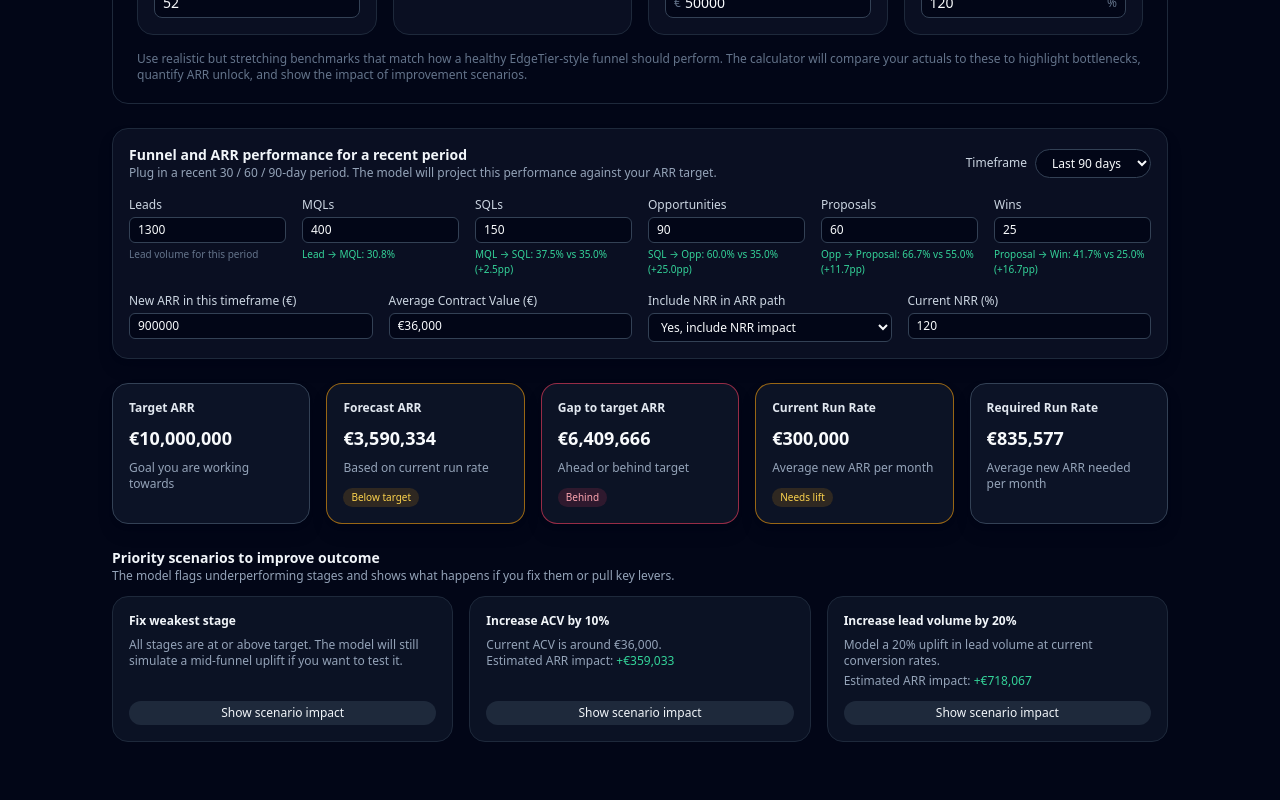
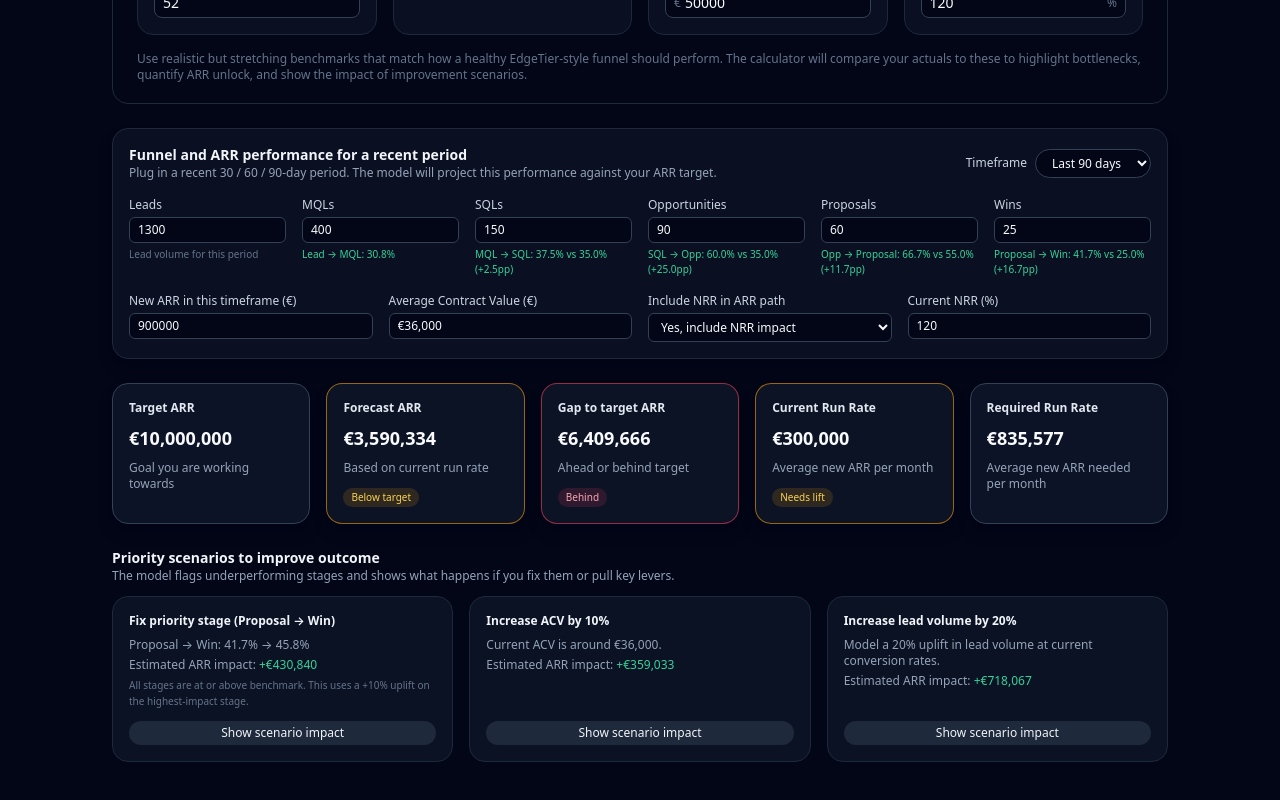
Before and after one commit to powerstephen/saas-throughput-tracker, a Next.js app: page / in a window 1280 px wide. Shown: the part 514-1314 px from the top of the page. Built offline with nearby package versions, Linux system fonts and the light colour scheme.

Commit message:
Update MainDashboard.tsx

```diff
--- a/components/MainDashboard.tsx
+++ b/components/MainDashboard.tsx
@@ -93,7 +93,7 @@ const MainDashboard: React.FC<{ benchmarks: Benchmarks }> = ({
     let forecastArr =
       currentRunRate * monthsInTargetPeriod;
 
-    // Optionally factor NRR in future if needed; for now keep simple
+    // NRR could be layered later; for now we keep the forecast simple
     // if (actuals.includeNrr) { ... }
 
     const gapToTarget = forecastArr - benchmarks.targetArr;
@@ -227,7 +227,6 @@ const MainDashboard: React.FC<{ benchmarks: Benchmarks }> = ({
     return underperforming[0];
   }, [conversionRates, benchmarks]);
 
-  // Scenario previews – show ARR impact inside the cards
   const weeksInTimeframe = benchmarks.timeframeWeeks;
   const monthsInTargetPeriod = weeksInTimeframe / 4.345;
 
@@ -235,40 +234,43 @@ const MainDashboard: React.FC<{ benchmarks: Benchmarks }> = ({
     arrDelta: number;
   }) | null;
 
-  let weakestPreview: ScenarioPreview = null;
-  if (weakestStage) {
+  type StageId =
+    | "mqlToSql"
+    | "sqlToOpp"
+    | "oppToProposal"
+    | "proposalToWin";
+
+  const computeStageScenario = (
+    stageId: StageId,
+    newRate: number
+  ): ScenarioPreview => {
     let { leads, mqls, sqls, opps, proposals } = actuals;
     let wins = actuals.wins;
 
-    if (weakestStage.id === "mqlToSql") {
-      const newSqls = Math.round(
-        mqls * benchmarks.mqlToSql
-      );
+    // Rebuild the pipeline from the adjusted stage downward
+    if (stageId === "mqlToSql") {
+      const newSqls = Math.round(mqls * newRate);
       const newOpps = conversionRates.sqlToOpp * newSqls;
       const newProposals =
         conversionRates.oppToProposal * newOpps;
       const newWins =
         conversionRates.proposalToWin * newProposals;
       wins = newWins;
-    } else if (weakestStage.id === "sqlToOpp") {
-      const newOpps = Math.round(
-        sqls * benchmarks.sqlToOpp
-      );
+    } else if (stageId === "sqlToOpp") {
+      const newOpps = Math.round(sqls * newRate);
       const newProposals =
         conversionRates.oppToProposal * newOpps;
       const newWins =
         conversionRates.proposalToWin * newProposals;
       wins = newWins;
-    } else if (weakestStage.id === "oppToProposal") {
-      const newProposals = Math.round(
-        opps * benchmarks.oppToProposal
-      );
+    } else if (stageId === "oppToProposal") {
+      const newProposals = Math.round(opps * newRate);
       const newWins =
         conversionRates.proposalToWin * newProposals;
       wins = newWins;
-    } else if (weakestStage.id === "proposalToWin") {
+    } else if (stageId === "proposalToWin") {
       const newWins = Math.round(
-        proposals * benchmarks.proposalToWin
+        proposals * newRate
       );
       wins = newWins;
     }
@@ -285,12 +287,89 @@ const MainDashboard: React.FC<{ benchmarks: Benchmarks }> = ({
     const arrDelta =
       forecastArr - baseMetrics.forecastArr;
 
-    weakestPreview = {
+    return {
       forecastArr: clampNumber(forecastArr),
       gapToTarget: clampNumber(gapToTarget),
       currentRunRate: clampNumber(currentRunRate),
       arrDelta: clampNumber(arrDelta),
     };
+  };
+
+  // Weakest-stage or max-impact scenario
+  let weakestPreview: ScenarioPreview = null;
+  let scenarioStageLabel: string | null = null;
+  let scenarioStageActual: number | null = null;
+  let scenarioStageTarget: number | null = null;
+  let scenarioIsMaxImpact = false;
+
+  if (weakestStage) {
+    weakestPreview = computeStageScenario(
+      weakestStage.id,
+      weakestStage.target
+    );
+    scenarioStageLabel = weakestStage.label;
+    scenarioStageActual = weakestStage.actual;
+    scenarioStageTarget = weakestStage.target;
+  } else {
+    // All stages at / above target → pick the max-impact stage
+    const candidates: {
+      id: StageId;
+      label: string;
+      actual: number;
+    }[] = [
+      {
+        id: "mqlToSql",
+        label: "MQL → SQL",
+        actual: conversionRates.mqlToSql,
+      },
+      {
+        id: "sqlToOpp",
+        label: "SQL → Opp",
+        actual: conversionRates.sqlToOpp,
+      },
+      {
+        id: "oppToProposal",
+        label: "Opp → Proposal",
+        actual: conversionRates.oppToProposal,
+      },
+      {
+        id: "proposalToWin",
+        label: "Proposal → Win",
+        actual: conversionRates.proposalToWin,
+      },
+    ];
+
+    let bestPreview: ScenarioPreview = null;
+    let bestLabel: string | null = null;
+    let bestActual: number | null = null;
+    let bestTargetRate: number | null = null;
+
+    for (const c of candidates) {
+      if (!c.actual || c.actual <= 0) continue;
+      const upliftRate = Math.min(c.actual * 1.1, 1); // +10% relative uplift
+      const preview = computeStageScenario(
+        c.id,
+        upliftRate
+      );
+      if (!preview) continue;
+      if (
+        !bestPreview ||
+        preview.arrDelta > bestPreview.arrDelta
+      ) {
+        bestPreview = preview;
+        bestLabel = c.label;
+        bestActual = c.actual;
+        bestTargetRate = upliftRate;
+      }
+    }
+
+    if (bestPreview && bestLabel != null) {
+      weakestPreview = bestPreview;
+      scenarioStageLabel = bestLabel;
+      scenarioStageActual = bestActual;
+      scenarioStageTarget = bestTargetRate;
+      scenarioIsMaxImpact = true;
+    }
   }
 
   let liftAcvPreview: ScenarioPreview = null;
@@ -359,7 +438,7 @@ const MainDashboard: React.FC<{ benchmarks: Benchmarks }> = ({
     }
 
     if (scenario === "weakest-stage") {
-      if (!weakestStage || !weakestPreview) {
+      if (!weakestPreview) {
         setActiveScenario(null);
         setScenarioMetrics(null);
         return;
@@ -544,7 +623,7 @@ const MainDashboard: React.FC<{ benchmarks: Benchmarks }> = ({
                 Lead → MQL: {(
                   conversionRates.leadToMql * 100
                 ).toFixed(1)}
-                %{" "}
+                %
               </p>
             )}
           </div>
@@ -818,25 +897,28 @@ const MainDashboard: React.FC<{ benchmarks: Benchmarks }> = ({
         </div>
 
         <div className="grid gap-4 md:grid-cols-3">
-          {/* Scenario 1: Fix weakest stage */}
+          {/* Scenario 1: Fix weakest / max-impact stage */}
           <div className="flex flex-col justify-between rounded-2xl border border-slate-800 bg-slate-900/70 p-4">
             <div className="space-y-2">
               <h3 className="text-xs font-semibold text-slate-100">
-                {weakestStage
-                  ? `Fix weakest stage (${weakestStage.label})`
+                {scenarioStageLabel
+                  ? `Fix priority stage (${scenarioStageLabel})`
                   : "Fix weakest stage"}
               </h3>
               <p className="text-xs text-slate-400">
-                {weakestStage && weakestPreview ? (
+                {scenarioStageLabel &&
+                weakestPreview &&
+                scenarioStageActual != null &&
+                scenarioStageTarget != null ? (
                   <>
                     <span className="block">
-                      {weakestStage.label}:{" "}
+                      {scenarioStageLabel}:{" "}
                       {formatPercent(
-                        weakestStage.actual
+                        scenarioStageActual
                       )}{" "}
                       →{" "}
                       {formatPercent(
-                        weakestStage.target
+                        scenarioStageTarget
                       )}
                     </span>
                     <span className="mt-1 block">
@@ -858,9 +940,17 @@ const MainDashboard: React.FC<{ benchmarks: Benchmarks }> = ({
                         )}
                       </span>
                     </span>
+                    {scenarioIsMaxImpact && (
+                      <span className="mt-1 block text-[10px] text-slate-500">
+                        All stages are at or above
+                        benchmark. This uses a +10%
+                        uplift on the highest-impact
+                        stage.
+                      </span>
+                    )}
                   </>
                 ) : (
-                  "All stages are at or above target. The model will still simulate a mid-funnel uplift if you want to test it."
+                  "Use this to simulate fixing a weak stage or applying a targeted uplift to test upside."
                 )}
               </p>
             </div>
@@ -889,8 +979,7 @@ const MainDashboard: React.FC<{ benchmarks: Benchmarks }> = ({
                 Current ACV is around{" "}
                 {formatCurrency(baseAcv)}.{" "}
                 {liftAcvPreview && (
-                  <>
-                    <span className="block">
+                  <span className="mt-1 block">
                     Estimated ARR impact:{" "}
                     <span
                       className={
@@ -909,7 +998,6 @@ const MainDashboard: React.FC<{ benchmarks: Benchmarks }> = ({
                       )}
                     </span>
                   </span>
-                  </>
                 )}
               </p>
             </div>
```
Lines whose indentation alone changed are shown as unchanged.
